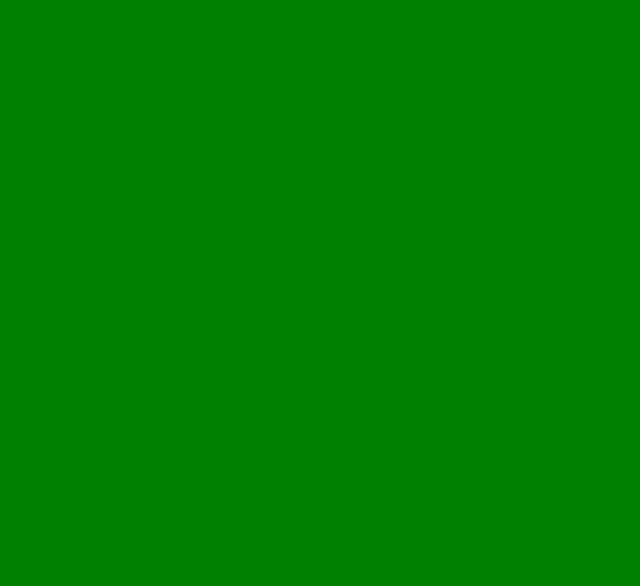
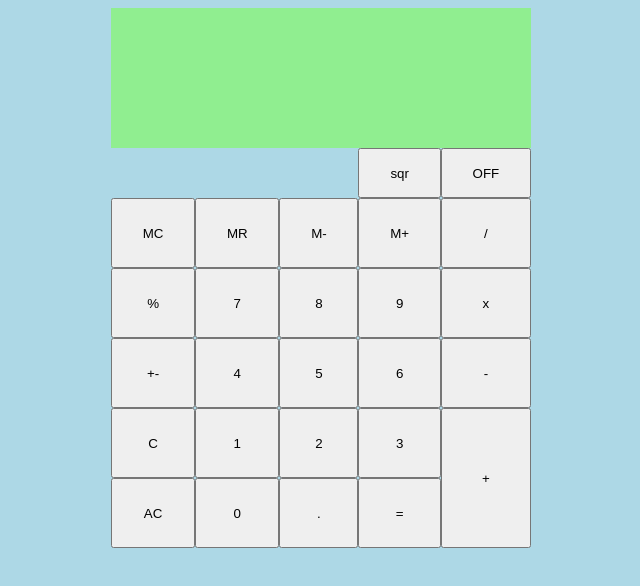
Before and after one commit to BattyBoi69/calculator, a plain HTML site: page index.html in a window 1280 px wide. Shown: the whole page, without its empty margins (319-959 px from the left). Drawn offline with Linux system fonts and the light colour scheme.

Commit message:
Basic functions and template css done

```diff
--- a/index.html
+++ b/index.html
@@ -7,6 +7,46 @@
 	</head>
 
 	<body>
+		<div class="calc">
+			<div id="display"></div>
+
+			<div class="buttons">
+
+				<div class="top-row"></div>
+				<button>MC</button>
+				<button>%</button>
+				<button>+-</button>
+				<button>C</button>
+				<button>AC</button>
+
+				<div class="top-row"></div>
+				<button>MR</button>
+				<button>7</button>
+				<button>4</button>
+				<button>1</button>
+				<button>0</button>
+
+				<div class="top-row"></div>
+				<button>M-</button>
+				<button>8</button>
+				<button>5</button>
+				<button>2</button>
+				<button>.</button>
+
+				<button class="top-row">sqr</button>
+				<button>M+</button>
+				<button>9</button>
+				<button>6</button>
+				<button>3</button>
+				<button>=</button>
+
+				<button class="top-row">OFF</button>
+				<button>/</button>
+				<button>x</button>
+				<button>-</button>
+				<button class="operator add">+</button>
+			</div>
+		</div>
 		<script src="./script.js"></script>
 	</body>
 </html>
--- a/script.js
+++ b/script.js
@@ -1 +1,21 @@
-console.log("Hello World");
+function add(a, b) {
+	return a + b;
+}
+
+function subtract(a, b) {
+	return a - b;
+}
+
+function multiply(a, b) {
+	return a * b;
+}
+
+function divide(a, b) {
+	return a / b;
+}
+
+let firstNumber, secondNumber, operator;
+
+function operate(a, b, operator) {
+	return operator(a, b);
+}
--- a/styles.css
+++ b/styles.css
@@ -1,3 +1,36 @@
 body {
-	background-color: green;
+	background-color: lightblue;
 }
+
+.calc {
+	margin: 0 auto;
+	width: 420px;
+	display: flex;
+	flex-direction: column;
+}
+
+.buttons {
+	display: flex;
+	flex-flow: column wrap;
+	height: 400px;
+}
+
+.buttons > * {
+	height: 70px;
+}
+
+.top-row {
+	height: 50px;
+}
+
+.add {
+	flex: 1;
+}
+
+#display {
+	height: 140px;
+	background-color: lightgreen;
+	display: flex;
+	align-items: flex-end;
+	flex-flow: column-reverse;
+}
```
